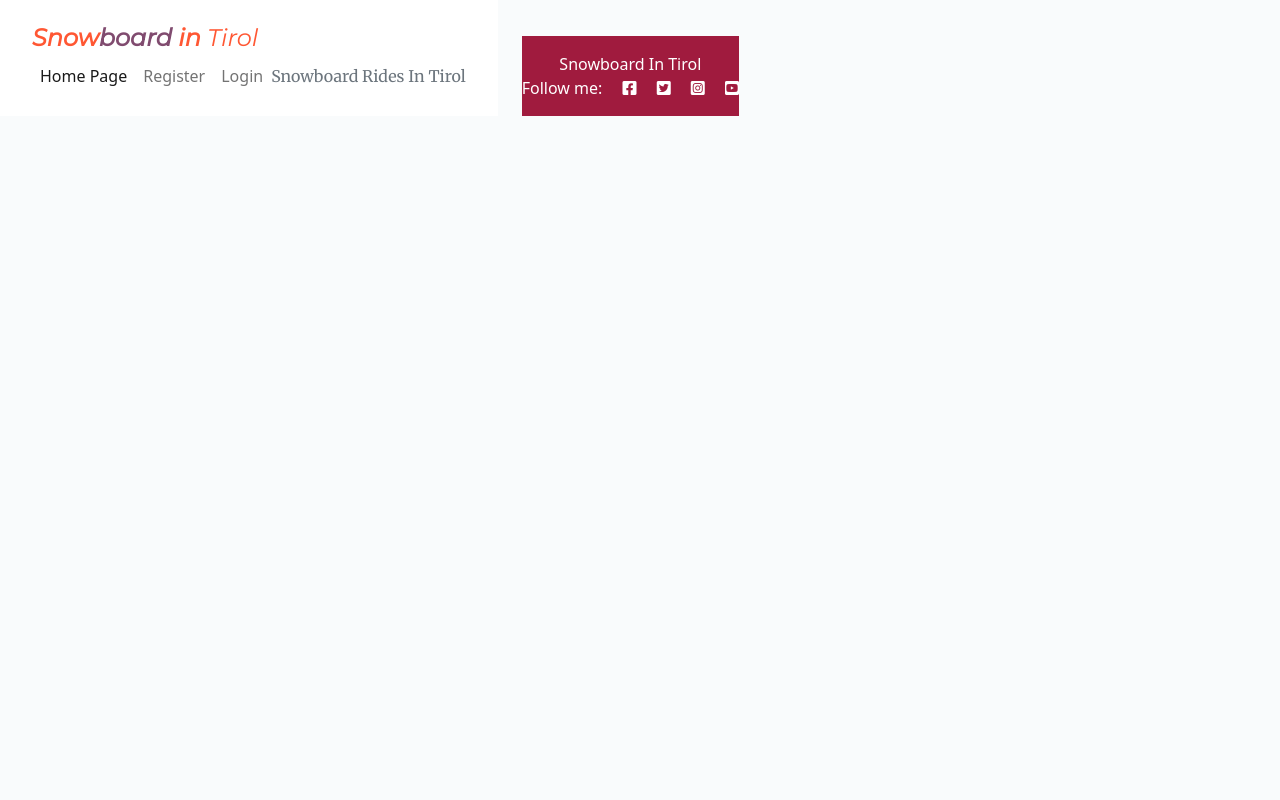
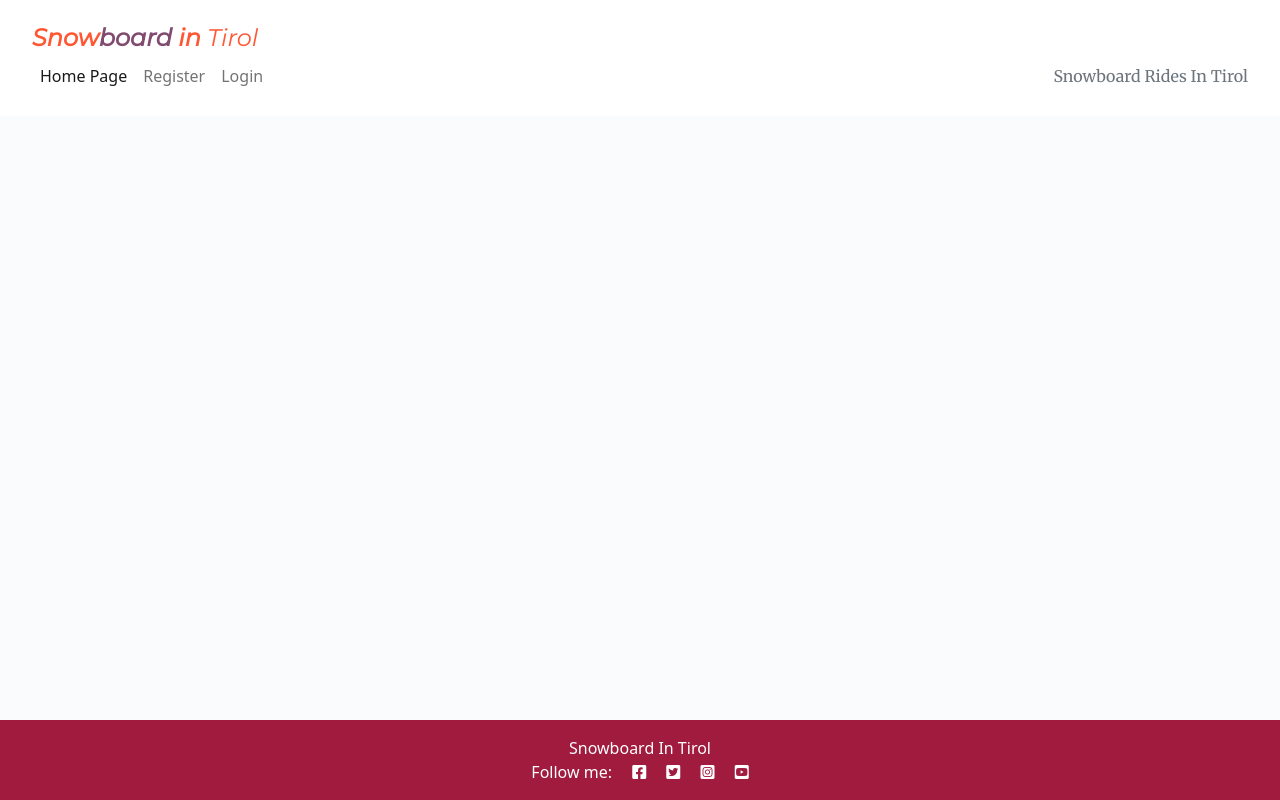
Before and after one commit to FlorinDorneanu/snowboard-in-tirol, a Django app: page / in a window 1280 px wide. Run offline with Django 3.2, Linux system fonts and the light colour scheme; data that the repository does not hold is empty.

Commit message:
Delete display flex class for body and fixxed footer to bottom

```diff
--- a/templates/base.html
+++ b/templates/base.html
@@ -23,7 +23,7 @@
 
 </head>
 
-<body class="d-flex flex-collumn h-100 main-bg">
+<body class="flex-collumn h-100 main-bg">
 
     <!-- * Navigation bar-->
 
@@ -67,7 +67,7 @@
     </main>
 
     <!-- * Footer -->
-    <footer class="footer mt-auto py-3 dark-bg">
+    <footer class="footer mt-auto py-3 dark-bg fixed-bottom">
         <p class="m-0 text-center text-white">Snowboard In Tirol</p>
         <p class="m-0 text-center text-white">Follow me: <i class="fab fa-facebook-square ms-3"></i>
             <i class="fab fa-twitter-square ms-3"></i>
```
